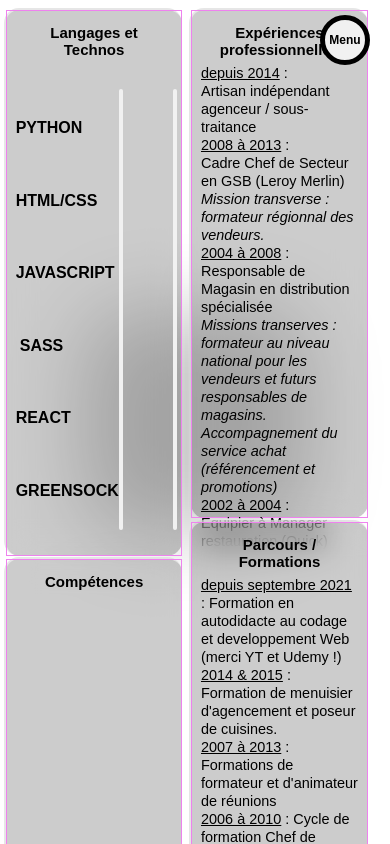
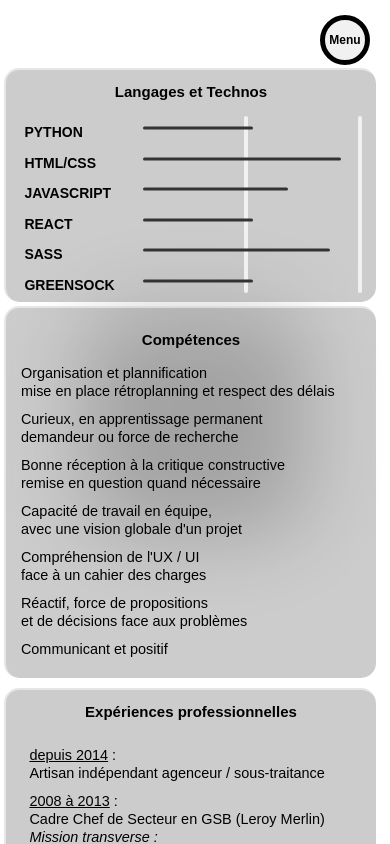
Before and after one commit to ChristopheC-83/barpat-v2, a React (Create React App) app: page /cv in a window 390 px wide. Shown: the top 844 px of the page. Built offline with nearby package versions, Linux system fonts and the light colour scheme.

Commit message:
responsivité cv ok

```diff
--- a/src/Pages/CV.js
+++ b/src/Pages/CV.js
@@ -24,22 +24,67 @@ export default function CV(props) {
             <div className="cvContent">
               <h2>Langages et Technos</h2>
               <div className="langContent">
-                  <div className="barchart">
-                    <h4 >PYTHON</h4>
-                    <div className="barre"></div>
-                  </div>
-                  <h4 >HTML/CSS</h4>
-                  <h4 >JAVASCRIPT</h4>
-                  <h4 >SASS</h4>
-                  <h4 >REACT</h4>
-                  <h4 >GREENSOCK</h4>
-
+                <div className="barchart">
+                  <h4>PYTHON</h4>
+                  <div
+                    className="barre"
+                    style={{ width: "calc( (50  * 0.66%))" }}
+                  ></div>
+                </div>
+                <div className="barchart">
+                  <h4>HTML/CSS</h4>
+                  <div
+                    className="barre"
+                    style={{ width: "calc( (90  *  0.66%) )" }}
+                  ></div>
+                </div>
+                <div className="barchart">
+                  <h4>JAVASCRIPT</h4>
+                  <div
+                    className="barre"
+                    style={{ width: "calc( (66  * 0.66%))" }}
+                  ></div>
+                </div>
+                <div className="barchart">
+                  <h4>REACT</h4>
+                  <div
+                    className="barre"
+                    style={{ width: "calc( (50  *  0.66%))" }}
+                  ></div>
+                </div>
+                <div className="barchart">
+                  <h4>SASS</h4>
+                  <div
+                    className="barre"
+                    style={{ width: "calc( (85  *  0.66%))" }}
+                  ></div>
+                </div>
+                <div className="barchart">
+                  <h4>GREENSOCK</h4>
+                  <div
+                    className="barre"
+                    style={{ width: "calc( (50  *  0.66%))" }}
+                  ></div>
+                </div>
               </div>
             </div>
           </div>
           <div className="skills">
             <div className="cvContent">
               <h2>Compétences</h2>
+              <div className="competencesContent">
+                <ul>
+                  <li>Organisation et plannification<br />mise en place rétroplanning et respect des délais</li>
+                  <li>Curieux, en apprentissage permanent<br />demandeur ou force de recherche</li>
+                  <li>Bonne réception à la critique constructive<br />remise en question quand nécessaire</li>
+                  <li>Capacité de travail en équipe, <br /> avec une  vision globale d'un projet</li>
+                  <li>Compréhension de l'UX / UI <br />face à un cahier des charges</li>
+                  <li>Réactif, force de propositions<br /> et de décisions face aux problèmes</li>
+                  <li>Communicant et positif</li>
+                  <li></li>
+                </ul>
+
+              </div>
             </div>
           </div>
         </div>
--- a/src/Style/index.css
+++ b/src/Style/index.css
@@ -88,8 +88,7 @@ a {
 .cvContainer p span {
   text-decoration: underline;
 }
-
-.cvLeft {
+.cvContainer .cvLeft {
   width: 50%;
   min-height: 90vh;
   display: flex;
@@ -97,8 +96,8 @@ a {
   justify-content: space space-between;
   align-items: center;
 }
-.cvLeft .languages,
-.cvLeft .skills {
+.cvContainer .cvLeft .languages,
+.cvContainer .cvLeft .skills {
   display: flex;
   width: 100%;
   min-height: 50px;
@@ -111,11 +110,11 @@ a {
           backdrop-filter: blur(15px);
   box-shadow: 1px 1px 2px 2px rgba(255, 255, 255, 0.075);
 }
-.cvLeft .languages {
+.cvContainer .cvLeft .languages {
   height: 45%;
   margin-bottom: 1%;
 }
-.cvLeft .languages .langContent {
+.cvContainer .cvLeft .languages .langContent {
   width: 90%;
   margin: 0 auto;
   height: 100%;
@@ -124,7 +123,7 @@ a {
   justify-content: space-evenly;
   position: relative;
 }
-.cvLeft .languages .langContent::before {
+.cvContainer .cvLeft .languages .langContent::before {
   content: "";
   position: absolute;
   background-color: #f1f1f1;
@@ -134,7 +133,7 @@ a {
   left: 66%;
   top: 5%;
 }
-.cvLeft .languages .langContent::after {
+.cvContainer .cvLeft .languages .langContent::after {
   content: "";
   position: absolute;
   background-color: #f1f1f1;
@@ -144,36 +143,74 @@ a {
   left: 100%;
   top: 5%;
 }
-.cvLeft .languages .langContent h4 {
+.cvContainer .cvLeft .languages .langContent .barchart {
+  width: 100%;
+}
+.cvContainer .cvLeft .languages .langContent .barchart h4 {
   display: inline-block;
-  width: 33%;
+  width: 34%;
   text-align: center;
   position: relative;
   font-weight: bold;
+  margin-right: 5px;
 }
-.cvLeft .languages .langContent h4::after {
+.cvContainer .cvLeft .languages .langContent .barchart .barre {
+  width: 66%;
+  height: 100%;
+  display: inline-block;
+  position: relative;
+}
+.cvContainer .cvLeft .languages .langContent .barchart .barre:after {
   content: "";
   position: absolute;
-  background-color: #333;
-  height: 4px;
-  border-radius: 4px;
-  left: 100%;
   top: 50%;
   transform: translateY(-50%);
-  width: 0%;
-  -webkit-animation: barchart 1.25s linear forwards ease-out;
-          animation: barchart 1.25s linear forwards ease-out;
+  background: #333;
+  border-radius: 50px;
+  height: 6px;
+  width: 0;
+  -webkit-animation: line 2s ease-out forwards;
+          animation: line 2s ease-out forwards;
+  -webkit-animation-delay: 2s;
+          animation-delay: 2s;
 }
-.cvLeft .languages .langContent .lang,
-.cvLeft .languages .langContent .techno {
+@-webkit-keyframes line {
+  to {
+    width: 100%;
+  }
+}
+@keyframes line {
+  to {
+    width: 100%;
+  }
+}
+.cvContainer .cvLeft .languages .langContent .lang,
+.cvContainer .cvLeft .languages .langContent .techno {
   width: 100%;
   height: 48%;
 }
-.cvLeft .skills {
+.cvContainer .cvLeft .skills {
   height: 55%;
+  display: flex;
+  flex-direction: column;
 }
-
-.cvRight {
+.cvContainer .cvLeft .skills .competencesContent {
+  width: 100%;
+  height: 100%;
+  padding: 0 10px;
+}
+.cvContainer .cvLeft .skills .competencesContent ul {
+  width: 100%;
+  height: 100%;
+  display: flex;
+  flex-direction: column;
+  justify-content: space-evenly;
+}
+.cvContainer .cvLeft .skills .competencesContent ul li {
+  line-height: clamp(18px, 2vh, 20px);
+  font-size: clamp(14px, 6px + 1vh, 17px);
+}
+.cvContainer .cvRight {
   width: 50%;
   min-height: 90vh;
   margin-left: 7px;
@@ -182,7 +219,7 @@ a {
   justify-content: space space-between;
   align-items: center;
 }
-.cvRight .expPro {
+.cvContainer .cvRight .expPro {
   height: 40%;
   width: 100%;
   min-height: 510px;
@@ -195,7 +232,7 @@ a {
           backdrop-filter: blur(15px);
   box-shadow: 1px 1px 2px 2px rgba(255, 255, 255, 0.075);
 }
-.cvRight .studies {
+.cvContainer .cvRight .studies {
   height: 40%;
   margin: 1% 0;
   min-height: 310px;
@@ -209,7 +246,7 @@ a {
           backdrop-filter: blur(15px);
   box-shadow: 1px 1px 2px 2px rgba(255, 255, 255, 0.075);
 }
-.cvRight .others {
+.cvContainer .cvRight .others {
   display: flex;
   width: 100%;
   min-height: 200px;
@@ -223,23 +260,88 @@ a {
           backdrop-filter: blur(15px);
   box-shadow: 1px 1px 2px 2px rgba(255, 255, 255, 0.075);
 }
-
-.cvContent {
+.cvContainer .cvContent {
   width: 100%;
   height: 100%;
-  border: 1px solid violet;
   display: flex;
   flex-direction: column;
 }
-.cvContent .studiesContent,
-.cvContent .proContent,
-.cvContent .othersContent {
+.cvContainer .cvContent .studiesContent,
+.cvContainer .cvContent .proContent,
+.cvContainer .cvContent .othersContent {
   width: 90%;
   margin: 0 auto;
   height: 100%;
   display: flex;
   flex-direction: column;
   justify-content: space-evenly;
+}
+
+@media (max-width: 767px) {
+  .cvContainer {
+    flex-direction: column;
+    align-items: center;
+    margin-right: 0vh;
+    padding-top: 60px;
+  }
+  .cvContainer .cvLeft,
+.cvContainer .cvRight {
+    width: 100%;
+    height: auto;
+    min-height: 0;
+    margin: 0 auto;
+    margin-bottom: 10px;
+  }
+  .cvContainer .cvLeft .languages,
+.cvContainer .cvRight .languages {
+    height: 60vw;
+  }
+  .cvContainer .cvLeft .proContent,
+.cvContainer .cvRight .proContent {
+    padding: 10px 5px;
+  }
+  .cvContainer .cvLeft .proContent p,
+.cvContainer .cvRight .proContent p {
+    padding-top: 10px;
+  }
+  .cvContainer .cvLeft .studies,
+.cvContainer .cvRight .studies {
+    padding: 10px 5px;
+  }
+  .cvContainer .cvLeft .studies p,
+.cvContainer .cvRight .studies p {
+    padding-top: 10px;
+  }
+  .cvContainer .cvLeft .others,
+.cvContainer .cvRight .others {
+    padding: 10px 5px;
+  }
+  .cvContainer .cvLeft .others .othersContent .li,
+.cvContainer .cvRight .others .othersContent .li {
+    padding-top: 10px;
+  }
+  .cvContainer .cvLeft .expPro,
+.cvContainer .cvRight .expPro {
+    min-height: auto;
+  }
+  .cvContainer .cvLeft .skills,
+.cvContainer .cvRight .skills {
+    padding: 10px 5px;
+  }
+  .cvContainer .cvLeft .skills li,
+.cvContainer .cvRight .skills li {
+    padding-top: 10px;
+  }
+}
+@media (max-width: 580px) {
+  .cvContainer .cvLeft .languages .langContent .barchart h4 {
+    font-size: 14px;
+    text-align: left;
+    margin-right: 5px;
+  }
+  .cvContainer .cvLeft .languages .langContent .barchart .barre::after {
+    height: 3px;
+  }
 }
 .dropsContainer {
   width: calc(100vw - 350px);
--- a/src/Style/sous-fichiers/MQ/_cv_MQ.scss
+++ b/src/Style/sous-fichiers/MQ/_cv_MQ.scss
@@ -0,0 +1,77 @@
+@media (max-width: 767px) {
+  .cvContainer {
+    flex-direction: column;
+    align-items: center;
+    margin-right: 0vh;
+    padding-top: 60px;
+
+    .cvLeft,
+    .cvRight {
+      width: 100%;
+      height: auto;
+      min-height: 0;
+      margin: 0 auto;
+      margin-bottom: 10px;
+
+      .languages {
+        height: 60vw;
+      }
+      .proContent {
+        padding: 10px 5px;
+        p {
+          padding-top: 10px;
+        }
+      }
+
+      .studies {
+        padding: 10px 5px;
+        p {
+          padding-top: 10px;
+        }
+      }
+
+      .others {
+        padding: 10px 5px;
+        .othersContent {
+          .li {
+            padding-top: 10px;
+          }
+        }
+      }
+
+      .expPro {
+        min-height: auto;
+      }
+
+      .skills {
+        padding: 10px 5px;
+
+        li {
+          padding-top: 10px;
+        }
+      }
+    }
+  }
+}
+
+@media (max-width: 580px) {
+  .cvContainer {
+    .cvLeft {
+      .languages {
+        .langContent {
+          .barchart {
+            h4 {
+              font-size: 14px;
+              text-align: left;
+              margin-right: 5px;
+            }
+            .barre::after {
+                height: 3px;
+              }
+            }
+
+        }
+      }
+    }
+  }
+}
--- a/src/Style/sous-fichiers/_cv.scss
+++ b/src/Style/sous-fichiers/_cv.scss
@@ -19,7 +19,6 @@
     font-size: clamp(14px, 6px + 1vh, 17px);
     span {
       text-decoration: underline;
-    }
     }
   }
 
@@ -44,7 +43,6 @@
       margin-bottom: 1%;
 
       .langContent {
-      // border: 3px solid yellowgreen;
         width: 90%;
         margin: 0 auto;
         height: 100%;
@@ -75,34 +73,42 @@
           top: 5%;
           // transform: translateY(-50%);
         }
-
+        .barchart {
+          width: 100%;
           h4 {
             display: inline-block;
-        width: 33%;
+            width: 34%;
             text-align: center;
             position: relative;
-        font-weight: bold;
+            font-weight: bold;margin-right: 5px;
+          }
 
-        &::after {
+          .barre {
+            width: 66%;
+            height: 100%;
+            display: inline-block;
+            position: relative;
+
+            &:after {
               content: "";
               position: absolute;
-          background-color: #333;
-          height: 4px;
-          border-radius: 4px;
-          left: 100%;
               top: 50%;
               transform: translateY(-50%);
-          width: 0%;
-          animation: barchart 1.25s linear forwards ease-out;
+              background: #333;
+              border-radius: 50px;
+              height: 6px;
+              width: 0;
+              animation: line 2s ease-out forwards;
+              animation-delay: 2s;
+
+              @keyframes line {
+                to {
+                  width: 100%;
                 }
               }
-        // h4:nth-child(1) {&::after {width: 100%}}
-        // h4:nth-child(2) {&::after {width: 180%}}
-        // h4:nth-child(3) {&::after {width: 150%}}
-        // h4:nth-child(4) {&::after {width: 150%}}
-        // h4:nth-child(5) {&::after {width: 100%}}
-        // h4:nth-child(6) {&::after {width: 125%}}
-
+            }
+          }
+        }
         .lang,
         .techno {
           width: 100%;
@@ -110,10 +116,28 @@
           // border:1px solid black;
         }
       }
-
     }
     .skills {
       height: 55%;
+      display: flex;
+      flex-direction: column;
+
+      .competencesContent {
+        width: 100%;
+        height: 100%;
+        padding: 0 10px;
+        ul {
+          width: 100%;
+          height: 100%;
+          display: flex;
+          flex-direction: column;
+          justify-content: space-evenly;
+          li {
+            line-height: clamp(18px, 2vh, 20px);
+            font-size: clamp(14px, 6px + 1vh, 17px);
+          }
+        }
+      }
     }
   }
 
@@ -152,7 +176,6 @@
   .cvContent {
     width: 100%;
     height: 100%;
-  border: 1px solid violet;
     display: flex;
     flex-direction: column;
 
@@ -166,10 +189,6 @@
       flex-direction: column;
       justify-content: space-evenly;
     }
-
-  .othersContent {
-    li {
-    }
   }
 }
 
--- a/src/data/dataCours.js
+++ b/src/data/dataCours.js
@@ -150,7 +150,7 @@ export const dataCours=[
     img:"../../images/informatique/git.jpg",
     top : "70%",
     left:"70%",
-    rotate:"rotate(-10deg)",
+    rotate:"rotate(15deg)",
     comp1:"Les principales commandes Git",
     comp2:"Les principales commandes Github",
     comp3:"Le travail collaboratif",
```
Also changed, not shown: 1 other file (tests, documents, lock files or other folders). Lines whose indentation alone changed are shown as unchanged.
